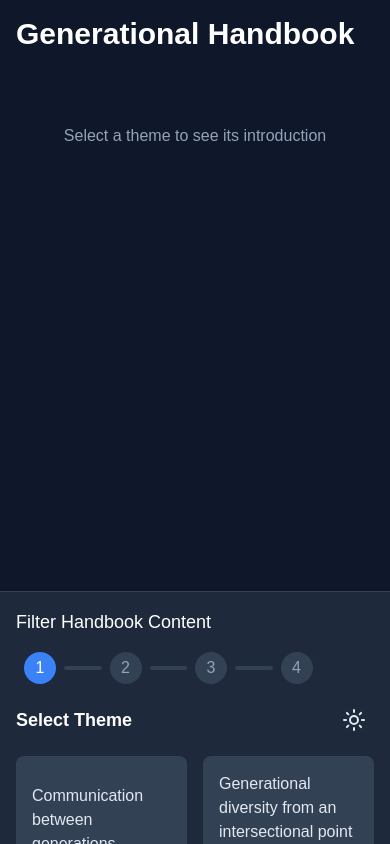
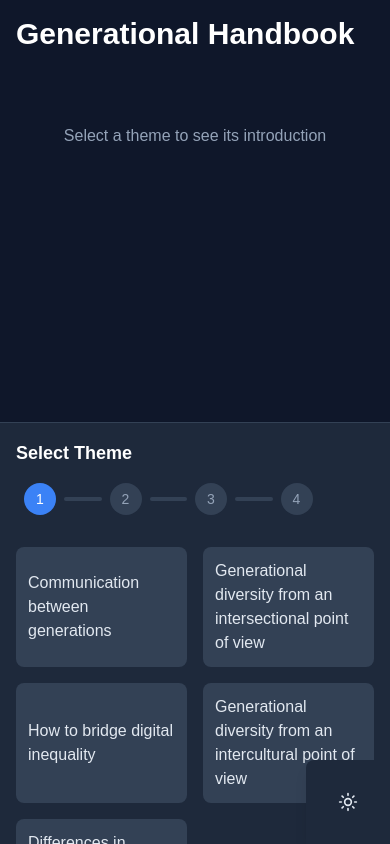
Before and after one commit to Pindar-Digital-Dynamics/handbookRobo, a Next.js app: page / in a window 390 px wide. Built offline with nearby package versions, Linux system fonts and the light colour scheme.

Commit message:
fix mobile

```diff
--- a/src/components/handbook/HandbookNavigator.tsx
+++ b/src/components/handbook/HandbookNavigator.tsx
@@ -1,62 +1,45 @@
-"use client";
+'use client'
 
-import { useState } from "react";
-import { useTheme } from "@/components/providers/theme-provider";
-import { SunIcon, MoonIcon } from "lucide-react";
-import {
-  handbookData,
-  Theme,
-  SubTheme,
-  Generation,
-  generations,
-} from "@/data/handbook-data";
+import { useState } from 'react'
+import { useTheme } from '@/components/providers/theme-provider'
+import { SunIcon, MoonIcon } from 'lucide-react'
+import { handbookData, Theme, SubTheme, Generation, generations } from '@/data/handbook-data'
 
-type FilterStep = "theme" | "subtheme" | "generation" | "variant";
+type FilterStep = 'theme' | 'subtheme' | 'generation' | 'variant'
 
 export default function HandbookNavigator() {
-  const { theme, toggleTheme } = useTheme();
-  const [currentStep, setCurrentStep] = useState<FilterStep>("theme");
-  const [selectedTheme, setSelectedTheme] = useState<Theme | null>(null);
-  const [selectedSubTheme, setSelectedSubTheme] = useState<SubTheme | null>(
-    null
-  );
-  const [selectedGeneration, setSelectedGeneration] =
-    useState<Generation | null>(null);
-  const steps = ["theme", "subtheme", "generation", "variant"] as const;
-  const currentStepIndex = steps.indexOf(currentStep);
+  const { theme, toggleTheme } = useTheme()
+  const [currentStep, setCurrentStep] = useState<FilterStep>('theme')
+  const [selectedTheme, setSelectedTheme] = useState<Theme | null>(null)
+  const [selectedSubTheme, setSelectedSubTheme] = useState<SubTheme | null>(null)
+  const [selectedGeneration, setSelectedGeneration] = useState<Generation | null>(null)
+
+  const steps = ['theme', 'subtheme', 'generation', 'variant'] as const
+  const currentStepIndex = steps.indexOf(currentStep)
 
   const handleBack = () => {
     switch (currentStep) {
-      case "subtheme":
-        setCurrentStep("theme");
-        setSelectedTheme(null);
-        setSelectedSubTheme(null);
-        break;
-      case "generation":
-        setCurrentStep("subtheme");
-        setSelectedSubTheme(null);
-        break;
-      case "variant":
-        setCurrentStep("generation");
-        break;
+      case 'subtheme':
+        setCurrentStep('theme')
+        setSelectedTheme(null)
+        setSelectedSubTheme(null)
+        break
+      case 'generation':
+        setCurrentStep('subtheme')
+        setSelectedSubTheme(null)
+        break
+      case 'variant':
+        setCurrentStep('generation')
+        setSelectedGeneration(null)
+        break
     }
-  };
+  }
 
-  // Componente per il contenuto introduttivo
   const IntroContent = ({ theme }: { theme: Theme }) => (
     <div className="animate-fadeIn">
       <div className="bg-white dark:bg-slate-800 rounded-lg p-6 shadow-lg">
-        <h2 className="text-lg font-semibold text-slate-900 dark:text-white">
-          {selectedTheme && currentStep !== "theme"
-            ? `${selectedTheme.title} >
-       ${
-         currentStep === "subtheme"
-           ? "Select Subtheme"
-           : currentStep === "generation"
-           ? `${selectedSubTheme?.title} > Select Generation`
-           : ""
-       }`
-            : "Select Theme"}
+        <h2 className="text-2xl font-bold text-slate-900 dark:text-white mb-4">
+          {theme.title}
         </h2>
         <div className="h-64 bg-slate-100 dark:bg-slate-700 rounded-lg mb-4 flex items-center justify-center">
           <p className="text-slate-500 dark:text-slate-400">
@@ -64,18 +47,15 @@ export default function HandbookNavigator() {
           </p>
         </div>
         <p className="text-slate-600 dark:text-slate-300">
-          Placeholder introduction text for {theme.title}. This will be replaced
-          with actual content from the API. Lorem ipsum dolor sit amet,
-          consectetur adipiscing elit. Sed do eiusmod tempor incididunt ut
-          labore et dolore magna aliqua.
+          {theme.introduction}
         </p>
       </div>
     </div>
-  );
+  )
 
   return (
     <div className="min-h-screen bg-slate-50 dark:bg-slate-900 relative">
-      <main className="pb-[30vh] p-4 md:p-6">
+      <main className="pb-[50vh] p-4 md:p-6">
         <div className="max-w-7xl mx-auto">
           <h1 className="text-3xl font-bold text-slate-900 dark:text-white mb-6">
             Generational Handbook
@@ -91,30 +71,66 @@ export default function HandbookNavigator() {
         </div>
       </main>
 
-      <nav
-        className="fixed bottom-0 left-0 right-0 h-[30vh] bg-white dark:bg-slate-800
-                     shadow-lg border-t border-slate-200 dark:border-slate-700"
+      <nav className="fixed bottom-0 left-0 right-0 h-[50vh] bg-white dark:bg-slate-800
+                   shadow-lg border-t border-slate-200 dark:border-slate-700">
+        <div className="max-w-7xl mx-auto h-full flex flex-col">
+          {/* Header statico */}
+          <div className="flex-none p-4">
+            <div className="flex justify-between items-center mb-4">
+              <div className="flex items-center space-x-2">
+                {currentStep !== 'theme' && (
+                  <button
+                    onClick={handleBack}
+                    className="text-slate-600 dark:text-slate-400 hover:text-slate-900
+                             dark:hover:text-white transition-colors"
                   >
-        <div className="max-w-7xl mx-auto h-full p-4">
+                    ← Back
+                  </button>
+                )}
+                <h2 className="text-lg font-semibold text-slate-900 dark:text-white">
+                  {selectedTheme && currentStep !== 'theme'
+                    ? `${selectedTheme.title} >
+                       ${currentStep === 'subtheme' ? 'Select Subtheme' :
+                         currentStep === 'generation' ? `${selectedSubTheme?.title} > Select Generation` :
+                         currentStep === 'variant' ? `${selectedGeneration?.title} > Select Variant` : ''}`
+                    : 'Select Theme'}
+                </h2>
+              </div>
+              <button
+                type="button"
+                onClick={toggleTheme}
+                className="hidden md:flex p-2 rounded-full hover:bg-slate-100 dark:hover:bg-slate-700"
+              >
+                {theme === 'dark' ? (
+                  <SunIcon className="w-6 h-6 text-slate-700 dark:text-slate-200" />
+                ) : (
+                  <MoonIcon className="w-6 h-6 text-slate-700 dark:text-slate-200" />
+                )}
+              </button>
+            </div>
+
+
+            <h3 className="hidden md:block text-lg font-medium text-slate-900 dark:text-white mb-4">
+              Filter Handbook Content
+            </h3>
+
             {/* Progress Indicator */}
-          <h3 className="text-lg font-medium text-slate-900 dark:text-white mb-4">
-     Filter Handbook Content
-   </h3>    <div className="flex items-center justify-between mb-4 px-2">
+            <div className="flex items-center justify-between mb-4 px-2">
               {steps.map((step, index) => (
                 <div key={step} className="flex items-center w-full">
-          {/* Cerchio dello step */}
                   <div
                     className={`
-              w-8 h-8 rounded-full flex items-center justify-center
+                      w-6 h-6 rounded-full // da w-8 h-8
+                      flex items-center justify-center
                       ${index <= currentStepIndex
                         ? 'bg-blue-500 text-white'
                         : 'bg-slate-200 dark:bg-slate-700 text-slate-500 dark:text-slate-400'}
                       transition-colors duration-300
+                      text-sm // aggiunto per rendere i numeri più piccoli
                     `}
                   >
                     {index + 1}
                   </div>
-          {/* Linea di connessione */}
                   {index < steps.length - 1 && (
                     <div className="flex-1 mx-2 h-1 rounded">
                       <div
@@ -130,49 +146,40 @@ export default function HandbookNavigator() {
                 </div>
               ))}
             </div>
-          <div className="flex flex-col h-full">
-            <div className="flex justify-between items-center mb-4">
-              <div className="flex items-center space-x-2">
-                {currentStep !== "theme" && (
+          </div>
+{/* Floating button per mobile */}
 <button
-                    onClick={handleBack}
-                    className="text-slate-600 dark:text-slate-400 hover:text-slate-900
-                             dark:hover:text-white transition-colors"
+  type="button"
+  onClick={toggleTheme}
+  className="md:hidden fixed right-0 bottom-0 z-50 p-8
+             bg-white dark:bg-slate-800
+             shadow-lg
+             hover:bg-slate-100 dark:hover:bg-slate-700
+             transition-colors
+             rounded-tl-lg" // solo l'angolo in alto a sinistra arrotondato
+  aria-label={theme === 'dark' ? 'Switch to light mode' : 'Switch to dark mode'}
 >
-                    ← Back
-                  </button>
-                )}
-                <h2 className="text-lg font-semibold text-slate-900 dark:text-white">
-                  {selectedTheme && currentStep !== "theme"
-                    ? `${selectedTheme.title} > ${
-                        currentStep === "subtheme" ? "Select Subtheme" : ""
-                      }`
-                    : "Select Theme"}
-                </h2>
-              </div>
-              <button
-                onClick={toggleTheme}
-                className="p-2 rounded-full hover:bg-slate-100 dark:hover:bg-slate-700"
-              >
-                {theme === "dark" ? (
-                  <SunIcon className="w-6 h-6 text-slate-700 dark:text-slate-200" />
+  {theme === 'dark' ? (
+    <SunIcon className="w-5 h-5 text-slate-700 dark:text-slate-200" />
   ) : (
-                  <MoonIcon className="w-6 h-6 text-slate-700 dark:text-slate-200" />
+    <MoonIcon className="w-5 h-5 text-slate-700 dark:text-slate-200" />
   )}
 </button>
-            </div>
 
-            <div className="flex-1 overflow-auto">
-              {currentStep === "theme" && (
+          {/* Contenuto scrollabile */}
+          <div className="flex-1 overflow-y-auto p-4 pt-0">
+            <div className="h-full">
+              {currentStep === 'theme' && (
                 <div className="grid grid-cols-2 md:grid-cols-3 gap-4">
                   {handbookData.map((theme) => (
                     <button
+                    type="button"
                       key={theme.id}
                       onClick={() => {
-                        setSelectedTheme(theme);
-                        setCurrentStep("subtheme");
+                        setSelectedTheme(theme)
+                        setCurrentStep('subtheme')
                       }}
-                      className="p-4 rounded-lg bg-slate-100 dark:bg-slate-700
+                      className="p-3 rounded-lg bg-slate-100 dark:bg-slate-700
                                text-slate-700 dark:text-slate-200
                                hover:bg-slate-200 dark:hover:bg-slate-600
                                transition-colors text-left"
@@ -183,14 +190,15 @@ export default function HandbookNavigator() {
                 </div>
               )}
 
-              {currentStep === "subtheme" && selectedTheme && (
+              {currentStep === 'subtheme' && selectedTheme && (
                 <div className="grid grid-cols-2 md:grid-cols-3 gap-4">
                   {selectedTheme.subThemes.map((subTheme) => (
                     <button
+                    type="button"
                     key={subTheme.id}
                       onClick={() => {
-                        setSelectedSubTheme(subTheme);
-                        setCurrentStep("generation");
+                        setSelectedSubTheme(subTheme)
+                        setCurrentStep('generation')
                       }}
                       className="p-4 rounded-lg bg-slate-100 dark:bg-slate-700
                                text-slate-700 dark:text-slate-200
@@ -202,14 +210,16 @@ export default function HandbookNavigator() {
                   ))}
                 </div>
               )}
-              {currentStep === "generation" && (
+
+              {currentStep === 'generation' && (
                 <div className="grid grid-cols-2 md:grid-cols-4 gap-4">
                   {generations.map((generation) => (
                     <button
+                    type="button"
                       key={generation.id}
                       onClick={() => {
-                        setSelectedGeneration(generation);
-                        setCurrentStep("variant");
+                        setSelectedGeneration(generation)
+                        setCurrentStep('variant')
                       }}
                       className="p-4 rounded-lg bg-slate-100 dark:bg-slate-700
                                text-slate-700 dark:text-slate-200
@@ -220,9 +230,19 @@ export default function HandbookNavigator() {
                       <p className="text-sm text-slate-500 dark:text-slate-400 mb-2">
                         Age: {generation.ageRange}
                       </p>
-                      <p className="text-sm">{generation.description}</p>
+                      <p className="text-sm">
+                        {generation.description}
+                      </p>
                     </button>
                   ))}
+                </div>
+              )}
+
+              {currentStep === 'variant' && (
+                <div className="grid grid-cols-2 md:grid-cols-3 gap-4">
+                  <p className="text-slate-600 dark:text-slate-400 col-span-full">
+                    Variants coming soon...
+                  </p>
                 </div>
               )}
             </div>
@@ -230,5 +250,5 @@ export default function HandbookNavigator() {
         </div>
       </nav>
     </div>
-  );
+  )
 }
```
Lines whose indentation alone changed are shown as unchanged.
